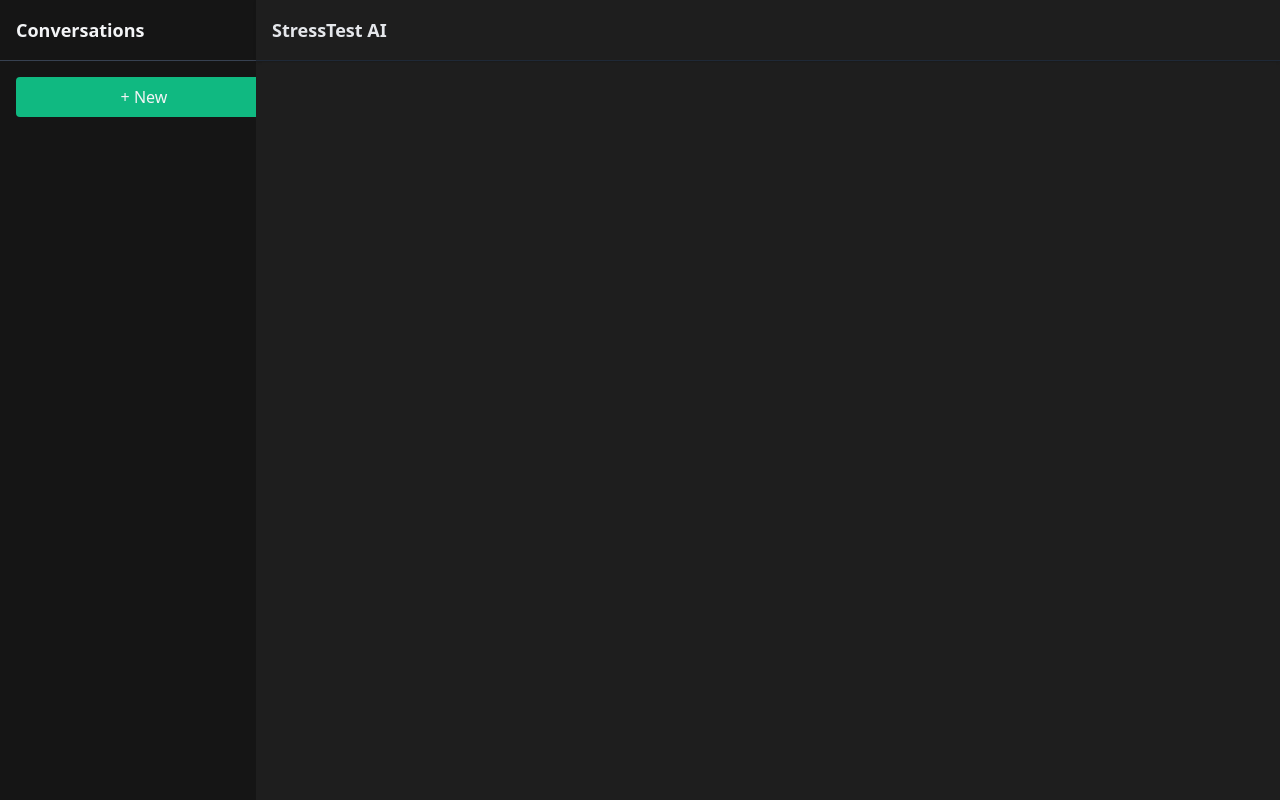
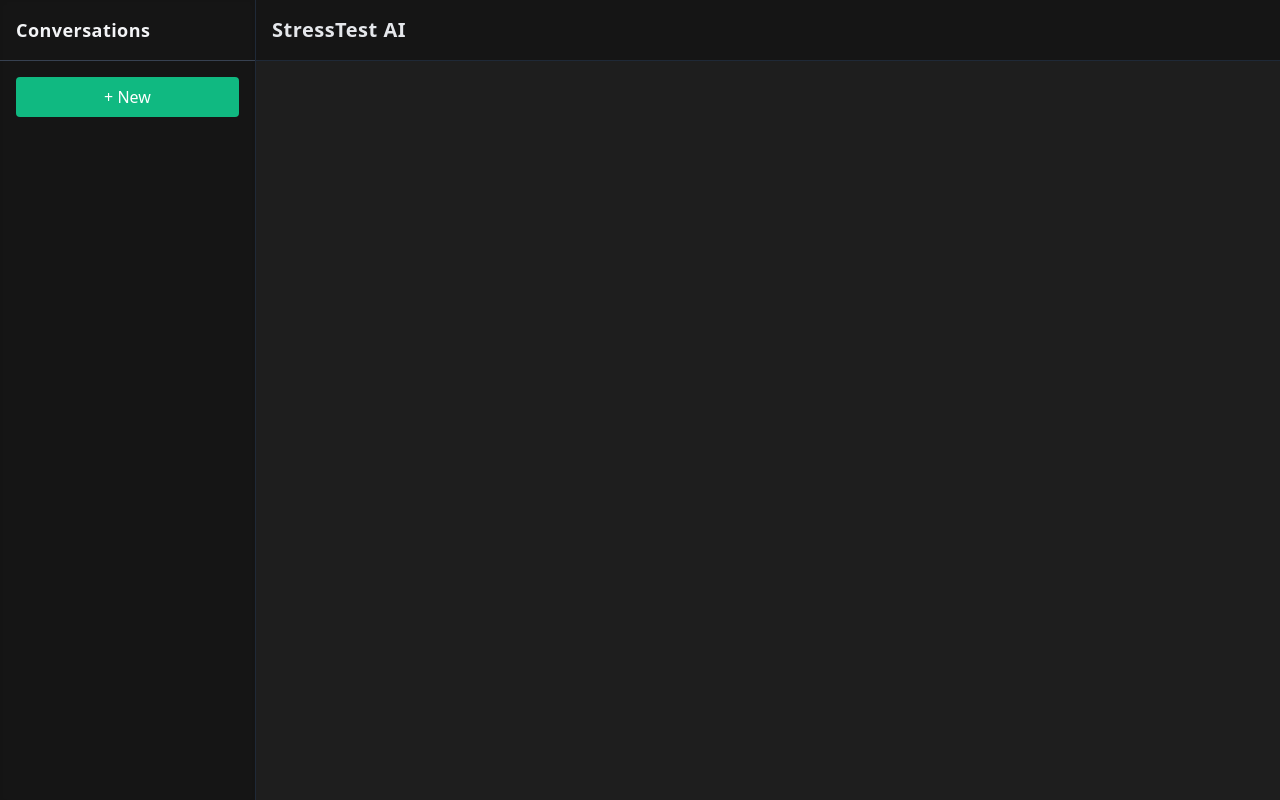
Before and after one commit to ksuds08/StressTestAI, a React (Vite) app in the folder frontend/: page / in a window 1280 px wide. Built offline with nearby package versions, Linux system fonts and the light colour scheme; the HTML template or start-up script is replaced by a standard one.

Commit message:
Update App.jsx

```diff
--- a/frontend/src/App.jsx
+++ b/frontend/src/App.jsx
@@ -4,7 +4,6 @@
 const API_BASE = 'https://stresstest-ai.promptpulse.workers.dev';
 
 export default function App() {
-  /* ---------- State ---------- */
   const [convos, setConvos] = useState(() => {
     return JSON.parse(localStorage.getItem('convos') || '[]');
   });
@@ -14,7 +13,6 @@
   const [loading, setLoading] = useState(false);
   const userId = useRef(localStorage.getItem('userId') || 'anon');
 
-  /* ---------- Helpers ---------- */
   const saveConvos = (list) => {
     localStorage.setItem('convos', JSON.stringify(list));
     setConvos(list);
@@ -31,12 +29,10 @@
     setLoading(false);
   };
 
-  /* ---------- Effects ---------- */
   useEffect(() => {
     loadHistory(activeId);
   }, [activeId]);
 
-  /* ---------- Send ---------- */
   const send = async () => {
     if (!input.trim() || !activeId) return;
     const userMsg = { role: 'user', content: input };
@@ -59,7 +55,6 @@
     setLoading(false);
   };
 
-  /* ---------- New Conversation ---------- */
   const newConvo = () => {
     const id = 'conv-' + Date.now();
     saveConvos([{ id }, ...convos]);
@@ -67,17 +62,16 @@
     setMessages([]);
   };
 
-  /* ---------- Render ---------- */
   return (
-    <div className="h-screen flex flex-col md:flex-row">
+    <div className="h-screen flex flex-col md:flex-row bg-bg text-gray-200">
       {/* Sidebar */}
-      <aside className="w-full md:w-64 bg-sidebar text-gray-100 flex flex-col max-h-96 md:max-h-none overflow-y-auto">
-        <div className="p-4 border-b border-gray-700 text-lg font-semibold">
+      <aside className="w-full md:w-64 bg-sidebar text-gray-100 flex flex-col border-r border-gray-800 shadow-inner">
+        <div className="p-4 border-b border-gray-700 text-lg font-semibold tracking-wide">
           Conversations
         </div>
         <button
           onClick={newConvo}
-          className="m-4 px-4 py-2 bg-accent rounded hover:opacity-90 w-full"
+          className="m-4 px-4 py-2 bg-accent text-white rounded hover:opacity-90 transition"
         >
           + New
         </button>
@@ -86,8 +80,10 @@
             <li
               key={c.id}
               onClick={() => setActiveId(c.id)}
-              className={`px-4 py-2 cursor-pointer hover:bg-gray-800 text-sm truncate ${
-                c.id === activeId ? 'bg-gray-800' : ''
+              className={`px-4 py-2 text-sm truncate rounded cursor-pointer transition ${
+                c.id === activeId
+                  ? 'bg-gray-800 font-semibold'
+                  : 'hover:bg-gray-700'
               }`}
               title={c.id}
             >
@@ -98,8 +94,8 @@
       </aside>
 
       {/* Chat */}
-      <main className="flex-1 min-h-0 flex flex-col bg-bg text-gray-200">
-        <header className="p-4 border-b border-gray-800 shadow text-lg font-semibold">
+      <main className="flex-1 min-h-0 flex flex-col">
+        <header className="p-4 border-b border-gray-800 text-xl font-bold tracking-wide bg-sidebar">
           StressTest AI
         </header>
 
@@ -107,7 +103,7 @@
           {messages.map((m, idx) => (
             <div
               key={idx}
-              className={`p-3 rounded-lg shadow ${
+              className={`p-4 rounded-lg shadow-md transition ${
                 m.role === 'user' ? 'bg-bubble-user' : 'bg-bubble-ai'
               }`}
             >
@@ -115,21 +111,20 @@
                 <span className="font-semibold capitalize">{m.role}</span>
                 {m.role !== 'user' && (
                   <button
-                    className="text-xs text-accent"
+                    className="text-xs text-accent hover:underline"
                     onClick={() => navigator.clipboard.writeText(m.content)}
                   >
                     Copy
                   </button>
                 )}
               </div>
-              <ReactMarkdown className="prose prose-invert prose-sm break-words">
+              <ReactMarkdown className="prose prose-invert prose-base break-words">
                 {m.content}
               </ReactMarkdown>
             </div>
           ))}
-
           {loading && (
-            <div className="p-3 rounded-lg shadow bg-bubble-ai opacity-60 italic">
+            <div className="p-4 rounded-lg shadow bg-bubble-ai opacity-60 italic">
               Thinking…
             </div>
           )}
@@ -137,18 +132,18 @@
 
         {/* Input */}
         {activeId && (
-          <div className="p-2 sm:p-4 border-t border-gray-800 flex flex-col sm:flex-row gap-2 bg-[#0f0f0f]">
+          <div className="p-4 border-t border-gray-800 flex flex-col sm:flex-row gap-2 bg-[#1a1a1a]">
             <input
               value={input}
               onChange={(e) => setInput(e.target.value)}
               onKeyDown={(e) => e.key === 'Enter' && send()}
-              className="w-full flex-1 border rounded px-3 py-2 bg-[#1a1a1a] text-gray-200"
+              className="w-full flex-1 border-none rounded-md px-4 py-3 bg-[#2c2c2c] text-gray-100 placeholder-gray-400 focus:outline-none focus:ring-2 focus:ring-accent"
               placeholder="Type your idea..."
             />
             <button
               onClick={send}
               disabled={loading}
-              className="w-full sm:w-auto px-5 py-2 bg-accent text-white rounded hover:opacity-90 disabled:opacity-50"
+              className="w-full sm:w-auto px-5 py-3 bg-accent text-white rounded-md font-medium hover:opacity-90 disabled:opacity-50 transition"
             >
               Send
             </button>
```
